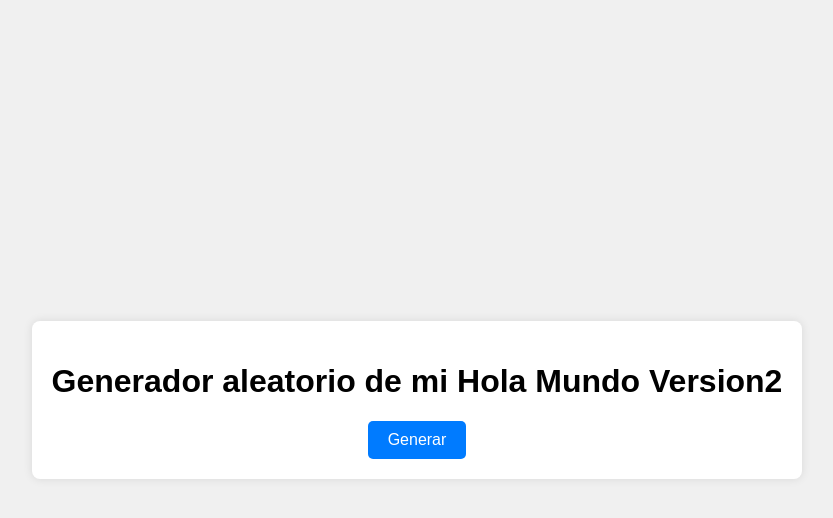
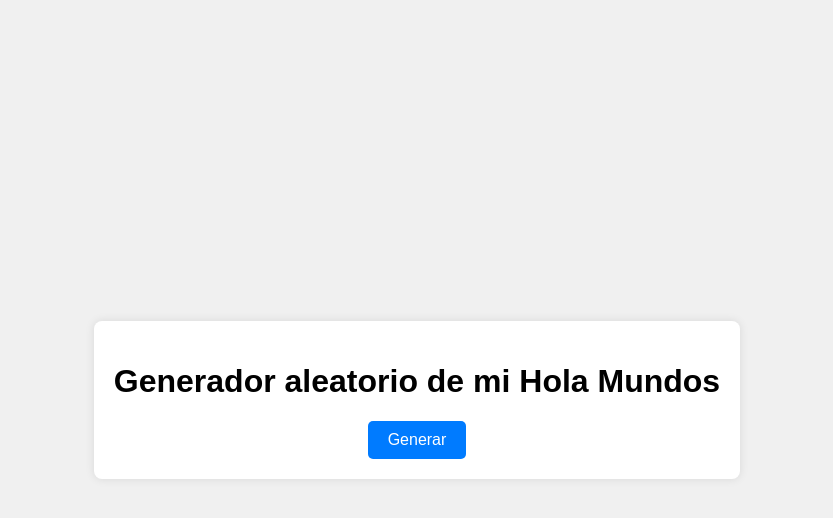
Before and after one commit to alvicha/holamundomultilenguaje, a PHP site: page / in a window 1280 px wide. Shown: the top 518 px of the page, without its empty margins (223-1056 px from the left). Run offline with PHP 8.4, Linux system fonts and the light colour scheme.

Commit message:
Haciendo mi 13 commit de nuevo

```diff
--- a/index.php
+++ b/index.php
@@ -54,7 +54,7 @@ if ($_SERVER['REQUEST_METHOD'] === 'POST') {
 
 <body>
     <div class="container">
-        <h1>Generador aleatorio de mi Hola Mundo Version2</h1>
+        <h1>Generador aleatorio de mi Hola Mundos</h1>
         <form method="post">
             <button type="submit">Generar</button>
         </form>
```
Also changed, not shown: .github/workflows/despliegue.yml.
